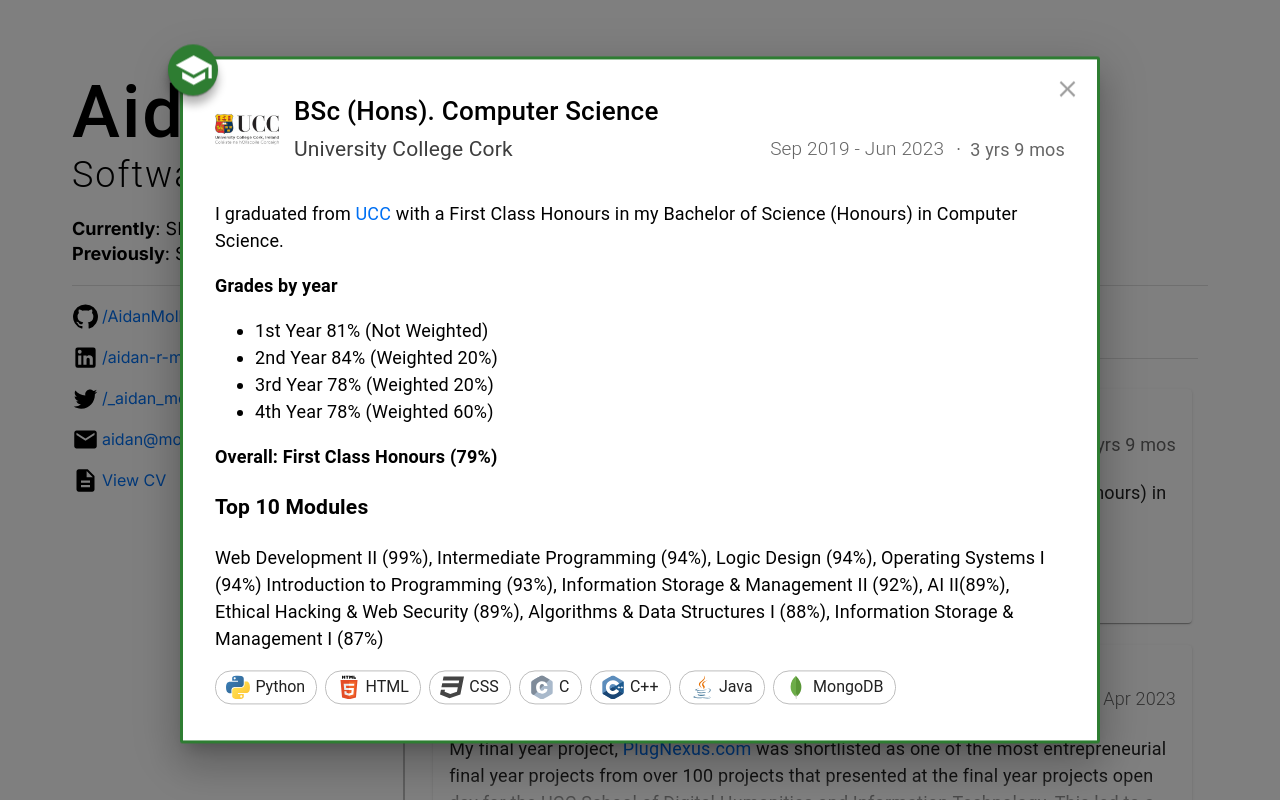
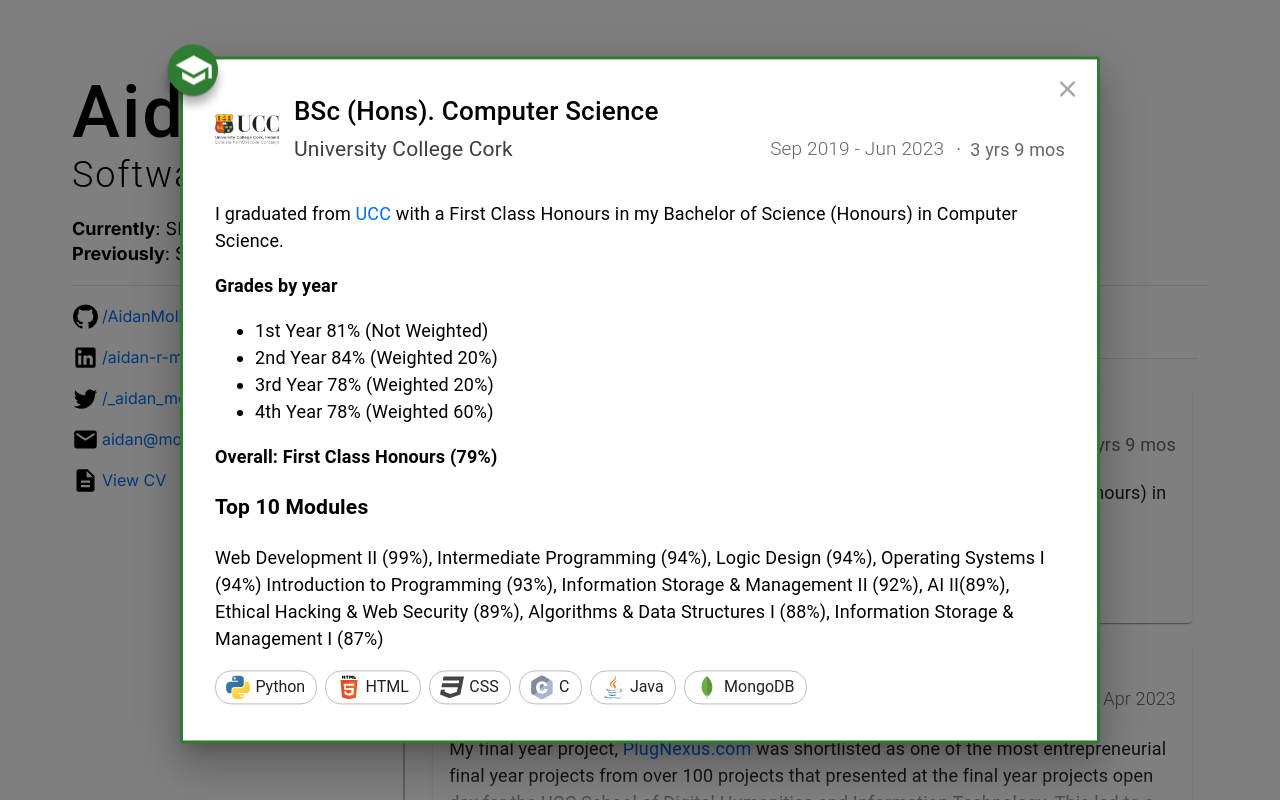
Before and after one commit to AidanMolloy/aidanmolloy.com, a Next.js app: page / in a window 1280 px wide. Both pictures are taken after a click on the item 735 px from the left and 510 px from the top of the page. Shown: the top 800 px of the page. Built offline with nearby package versions, Linux system fonts and the light colour scheme.

Commit message:
Mobile Improvements

```diff
--- a/components/skills.tsx
+++ b/components/skills.tsx
@@ -49,7 +49,7 @@
           sx={{
             pl: props.large ? 0.8 : 0.6,
             py: props.large ? 2 : 0,
-            fontSize: props.large ? "16px" : "14px"
+            fontSize: props.large ? { xs: "14px", md: "16px" } : "14px"
           }}
         />
       ))
--- a/components/viewEntry.tsx
+++ b/components/viewEntry.tsx
@@ -76,7 +76,7 @@
             id="modal-modal-title"
             variant="h6"
             component="h2"
-            sx={{ fontSize: "26px", fontWeight: "500" }}
+            sx={{ fontSize: { xs: "21px", md: "26px" }, fontWeight: "500" }}
           >
             {entry?.title}
             <IconButton
@@ -104,7 +104,7 @@
               variant="h6"
               component="h2"
               sx={{
-                fontSize: "21px",
+                fontSize: { xs: "18px", md: "21px" },
                 fontWeight: "400",
                 color: "#3d3d3d",
                 mr: "16px"
@@ -126,7 +126,7 @@
                   variant="h6"
                   component="h3"
                   sx={{
-                    fontSize: "19px",
+                    fontSize: { xs: "15px", md: "19px" },
                     fontWeight: "300",
                     color: "#666",
                     mr: "12px"
@@ -155,7 +155,7 @@
                 variant="h6"
                 component="h3"
                 sx={{
-                  fontSize: "19px",
+                  fontSize: { xs: "15px", md: "19px" },
                   fontWeight: "300",
                   color: "#666"
                 }}
--- a/entries/education/BSc_Computer_Science_2023.md
+++ b/entries/education/BSc_Computer_Science_2023.md
@@ -92,5 +92,5 @@
   ### Course Description:
 
   >The BSc in Computer Science is a full-time four-year degree course that encompasses all aspects of computer systems (both software and hardware) and ICT (information and communication technology), including software development, database technology, computer networks, operating systems, algorithms, security, web technology and applications. - [UCC.ie](https://www.ucc.ie/en/ck401/)"
-skills: ["python", "html", "css", "c", "cpp", "java", "mongodb"]
+skills: ["python", "html", "css", "c", "java", "mongodb"]
 ---
```
